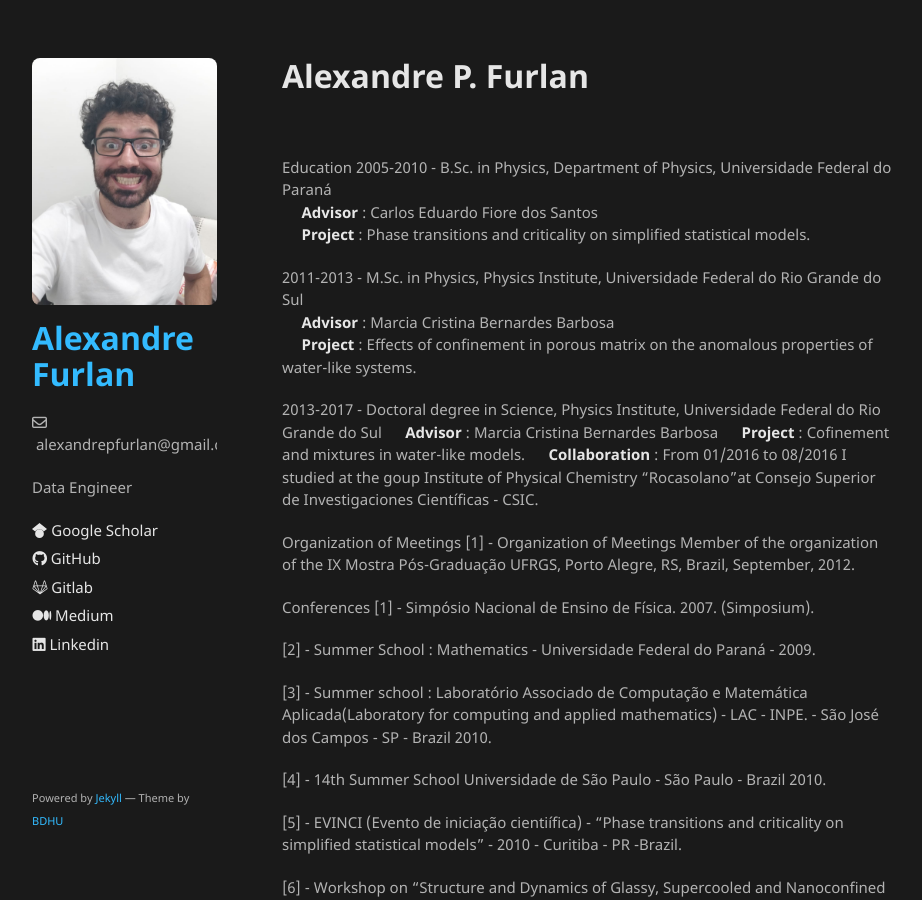
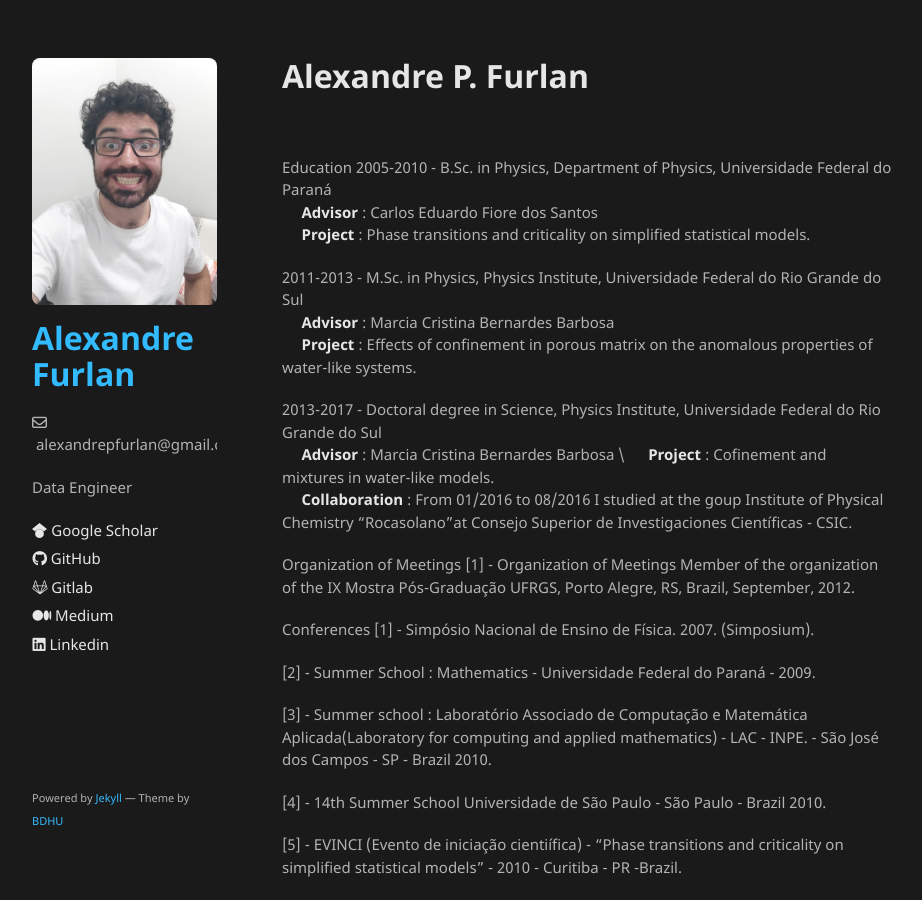
Before and after one commit to apfurlan/apfurlan.github.io, a Jekyll site: the page built from cv-page.md, in a window 1280 px wide and 900 px high. Shown: the whole window, without its empty margins (178-1100 px from the left). Built offline with Jekyll 4.4.1, drawn with Linux system fonts in a browser that asks for light colours; our own code applies the rules of GitHub Pages for plain Markdown files.

Commit message:
init commit

```diff
--- a/cv-page.md
+++ b/cv-page.md
@@ -13,9 +13,9 @@ Education
 &nbsp;&nbsp;&nbsp;&nbsp;       **Advisor** : Marcia Cristina Bernardes Barbosa \\
 &nbsp;&nbsp;&nbsp;&nbsp;       **Project** : Effects of confinement in porous matrix on the anomalous properties of water-like systems.
 
-2013-2017 - Doctoral degree in Science, Physics Institute, Universidade Federal do Rio Grande do Sul
-&nbsp;&nbsp;&nbsp;&nbsp;       **Advisor** : Marcia Cristina Bernardes Barbosa
-&nbsp;&nbsp;&nbsp;&nbsp;       **Project**   : Cofinement and mixtures in water-like models.
+2013-2017 - Doctoral degree in Science, Physics Institute, Universidade Federal do Rio Grande do Sul \\
+&nbsp;&nbsp;&nbsp;&nbsp;       **Advisor** : Marcia Cristina Bernardes Barbosa \\
+&nbsp;&nbsp;&nbsp;&nbsp;       **Project**   : Cofinement and mixtures in water-like models. \\
 &nbsp;&nbsp;&nbsp;&nbsp;       **Collaboration** : From 01/2016 to 08/2016 I studied at the goup Institute of
 Physical Chemistry "Rocasolano"at Consejo Superior de Investigaciones Científicas - CSIC.
 
```
